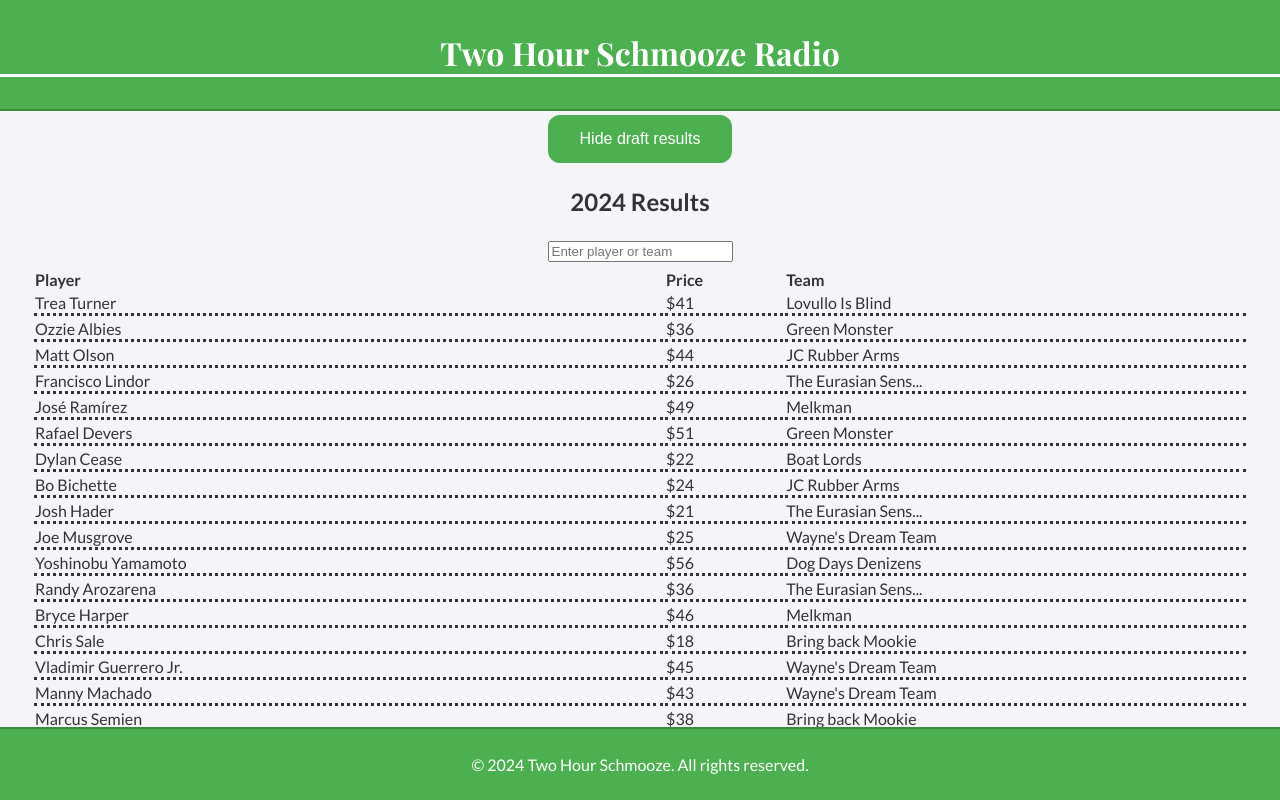
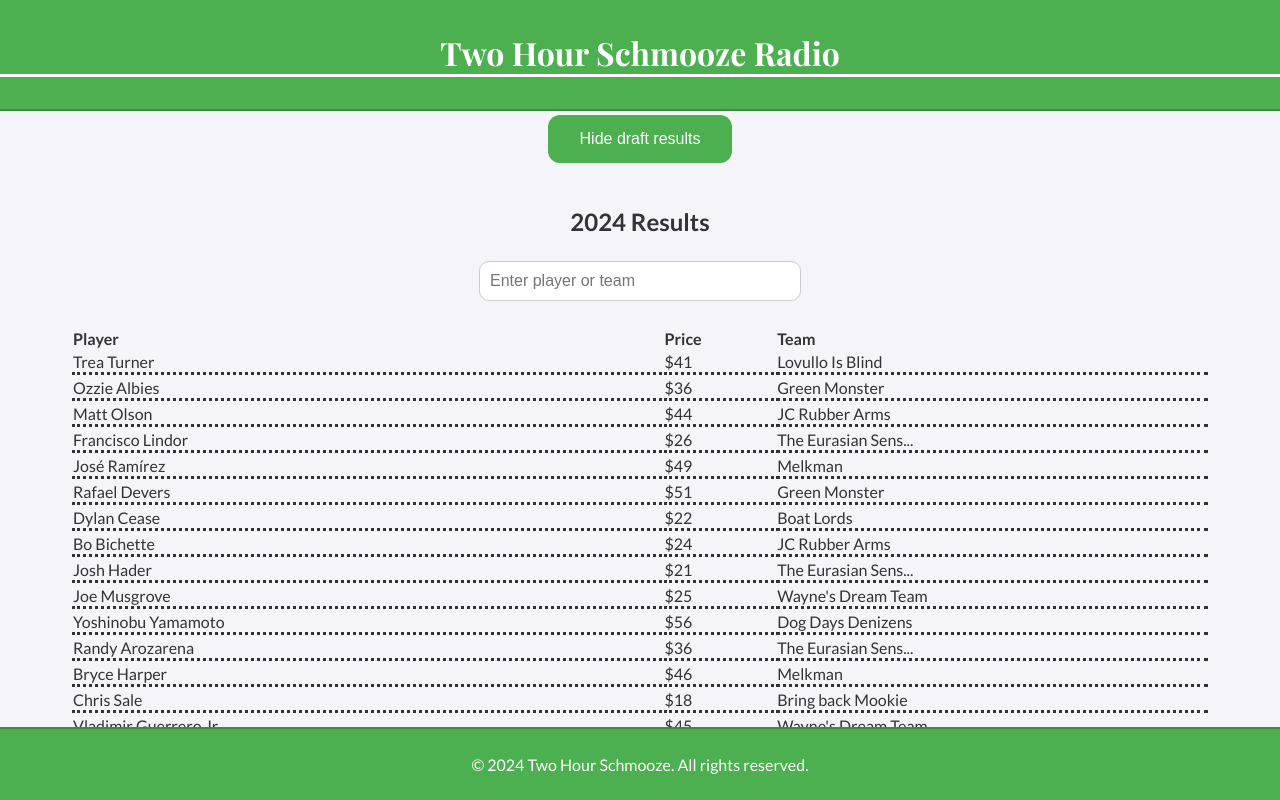
Before and after one commit to escosio/two-hour-schmooze-react, a React (Create React App) app: page / in a window 1280 px wide. Both pictures are taken after a click on the button "Want to search last year's draft results?". Shown: the top 800 px of the page. Built offline with nearby package versions, Linux system fonts and the light colour scheme; a web font is replaced by a local one.

Commit message:
better styling for input field

```diff
--- a/src/Results2024.js
+++ b/src/Results2024.js
@@ -13,23 +13,43 @@ function Results2024({ draftResults }) {
   );
 
   return (
-    <div>
+    <div className="container">
       <h2>2024 Results</h2>
-      <div>
+      <div style={{ marginBottom: "20px" }}>
         <input
           value={search}
           onChange={(e) => setSearch(e.target.value)}
-          style={{ margin: "5px" }}
+          style={{
+            margin: "5px",
+            borderRadius: "10px",
+            padding: "10px",
+            border: "1px solid #ccc",
+            width: "300px",
+            fontSize: "16px",
+          }}
           placeholder="Enter player or team"
         />
 
         {search.length > 0 && (
           <>
-            <button onClick={() => setSearch("")}>Clear</button>
-            <p>
+            <button
+              onClick={() => setSearch("")}
+              style={{
+                marginLeft: "10px",
+                padding: "10px 15px",
+                borderRadius: "5px",
+                backgroundColor: "#007BFF",
+                color: "white",
+                border: "none",
+                cursor: "pointer",
+              }}
+            >
+              Clear
+            </button>
+            <p style={{ marginTop: "10px", fontSize: "14px", color: "#555" }}>
               {resultsToDisplay.length +
                 ` ${
-                  resultsToDisplay.length != 1
+                  resultsToDisplay.length !== 1
                     ? "results were found"
                     : "result was found"
                 }`}
```
